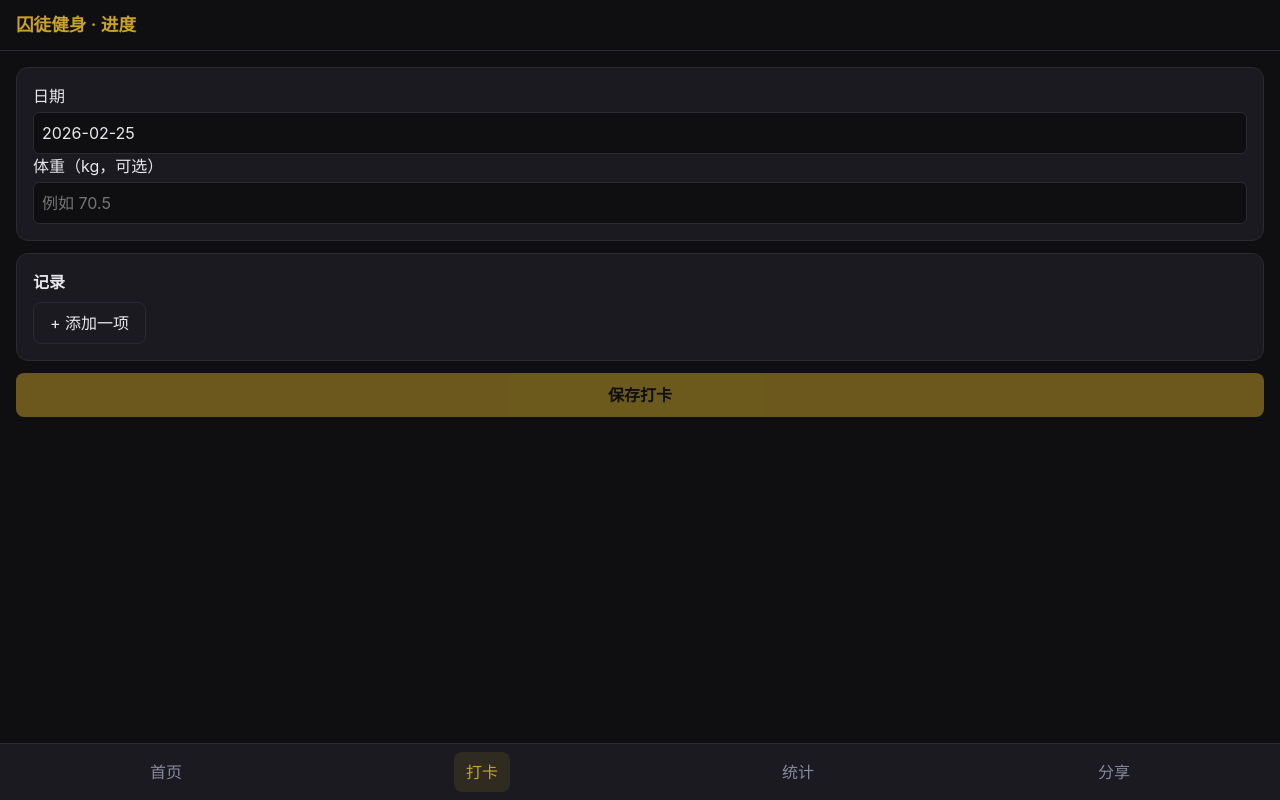
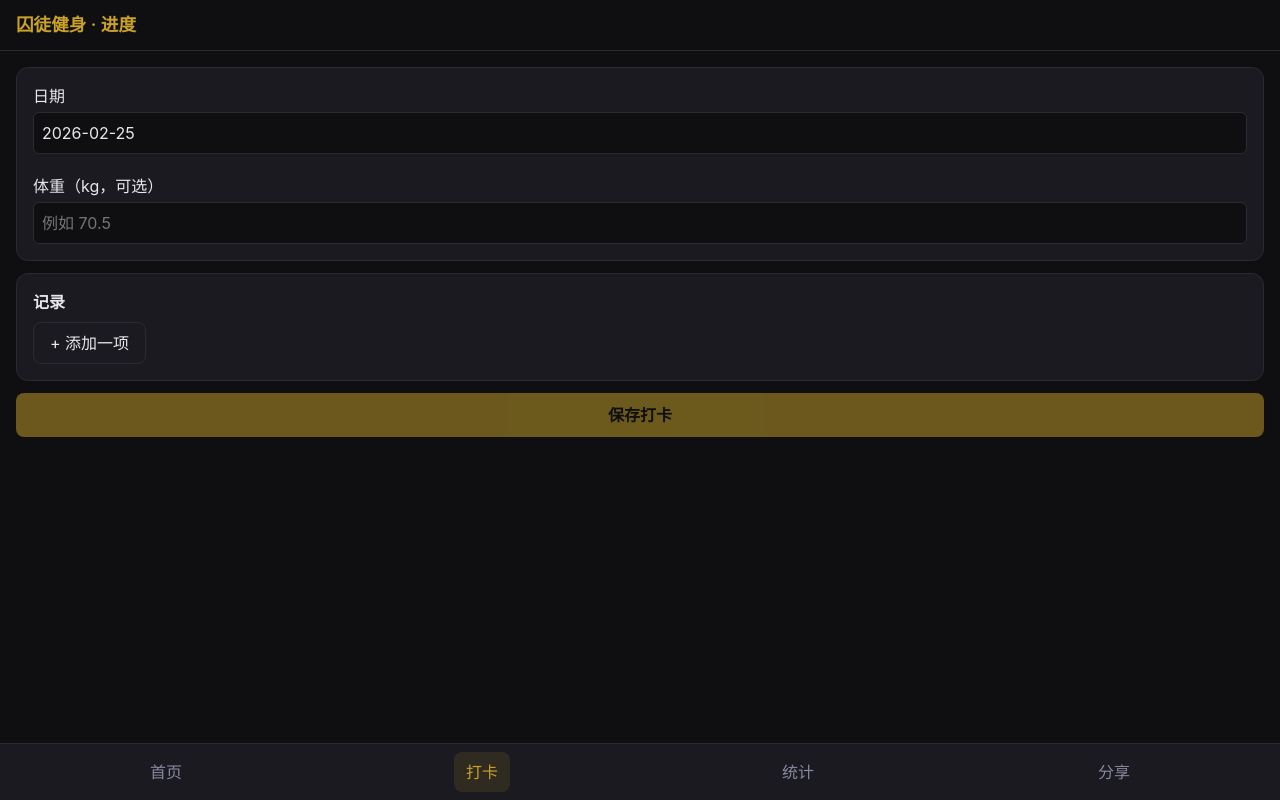
Before and after one commit to FangHaoming/prizonor-fitness, a React (Vite) app: page /prizonor-fitness/checkin in a window 1280 px wide. Built offline with nearby package versions, Linux system fonts and the light colour scheme.

Commit message:
✨ Update Checkin page to display last recorded weight with improved layout. Add spacing between form elements using flexbox and enhance user experience with placeholder suggestions based on previous entries.

```diff
--- a/src/App.css
+++ b/src/App.css
@@ -57,6 +57,20 @@
 .card h2, .card h3 {
   margin: 0 0 0.5rem;
   font-size: 1rem;
+}
+
+/* 打卡页：日期与体重之间留出间距（用 flex gap 保证生效） */
+.card-checkin-form {
+  display: flex;
+  flex-direction: column;
+  gap: 1.25rem;
+}
+
+.last-weight-hint {
+  display: block;
+  font-size: 0.85rem;
+  color: var(--text-muted, #666);
+  margin-bottom: 0.25rem;
 }
 
 .progress-bar {
--- a/src/pages/Checkin.tsx
+++ b/src/pages/Checkin.tsx
@@ -3,7 +3,7 @@ import { useSearchParams } from 'react-router-dom';
 import { SIX_ARTS } from '@/data/sixArts';
 import type { ArtId } from '@/data/sixArts';
 import type { CheckinEntry } from '@/types/progress';
-import { getProgress, setSettings } from '@/storage/storage';
+import { getProgress, getSettings, setSettings } from '@/storage/storage';
 import { submitCheckinAndUpdateProgress } from '@/logic/progressLogic';
 import { useToast } from '@/components/Toast';
 import { Input, Select, DatePicker } from '@/components/ui';
@@ -17,6 +17,7 @@ export default function Checkin() {
 
   const [date, setDate] = useState(today());
   const [weightKg, setWeightKg] = useState<string>('');
+  const [lastWeightKg, setLastWeightKg] = useState<number | null>(null);
   const [entries, setEntries] = useState<CheckinEntry[]>([]);
 
   const addEntry = () => {
@@ -50,6 +51,19 @@ export default function Checkin() {
       return next.slice(0, entries.length);
     });
   }, [entries.length]);
+
+  // 加载上次打卡体重（用于展示与参考）
+  useEffect(() => {
+    let cancelled = false;
+    getSettings().then((s) => {
+      if (!cancelled && s.currentWeightKg != null && Number.isFinite(s.currentWeightKg)) {
+        setLastWeightKg(s.currentWeightKg);
+      }
+    });
+    return () => {
+      cancelled = true;
+    };
+  }, []);
 
   // 根据 presetArt 初始化一条记录（需要异步读取进度）
   useEffect(() => {
@@ -178,6 +192,7 @@ export default function Checkin() {
     });
     if (Number.isFinite(weight || 0) && typeof weight === 'number') {
       await setSettings({ currentWeightKg: weight });
+      setLastWeightKg(weight);
     }
     setEntries([]);
     setDate(today());
@@ -188,20 +203,23 @@ export default function Checkin() {
 
   return (
     <div className="page-checkin">
-      <div className="card">
+      <div className="card card-checkin-form">
         <label>
           日期
           <DatePicker value={date} onChange={setDate} />
         </label>
         <label>
           体重（kg，可选）
+          {lastWeightKg != null && (
+            <span className="last-weight-hint">上次打卡：{lastWeightKg} kg</span>
+          )}
           <Input
             type="number"
             min={0}
             step="0.1"
             value={weightKg}
             onChange={(e) => setWeightKg(e.target.value)}
-            placeholder="例如 70.5"
+            placeholder={lastWeightKg != null ? `例如 ${lastWeightKg}` : '例如 70.5'}
           />
         </label>
       </div>
```
